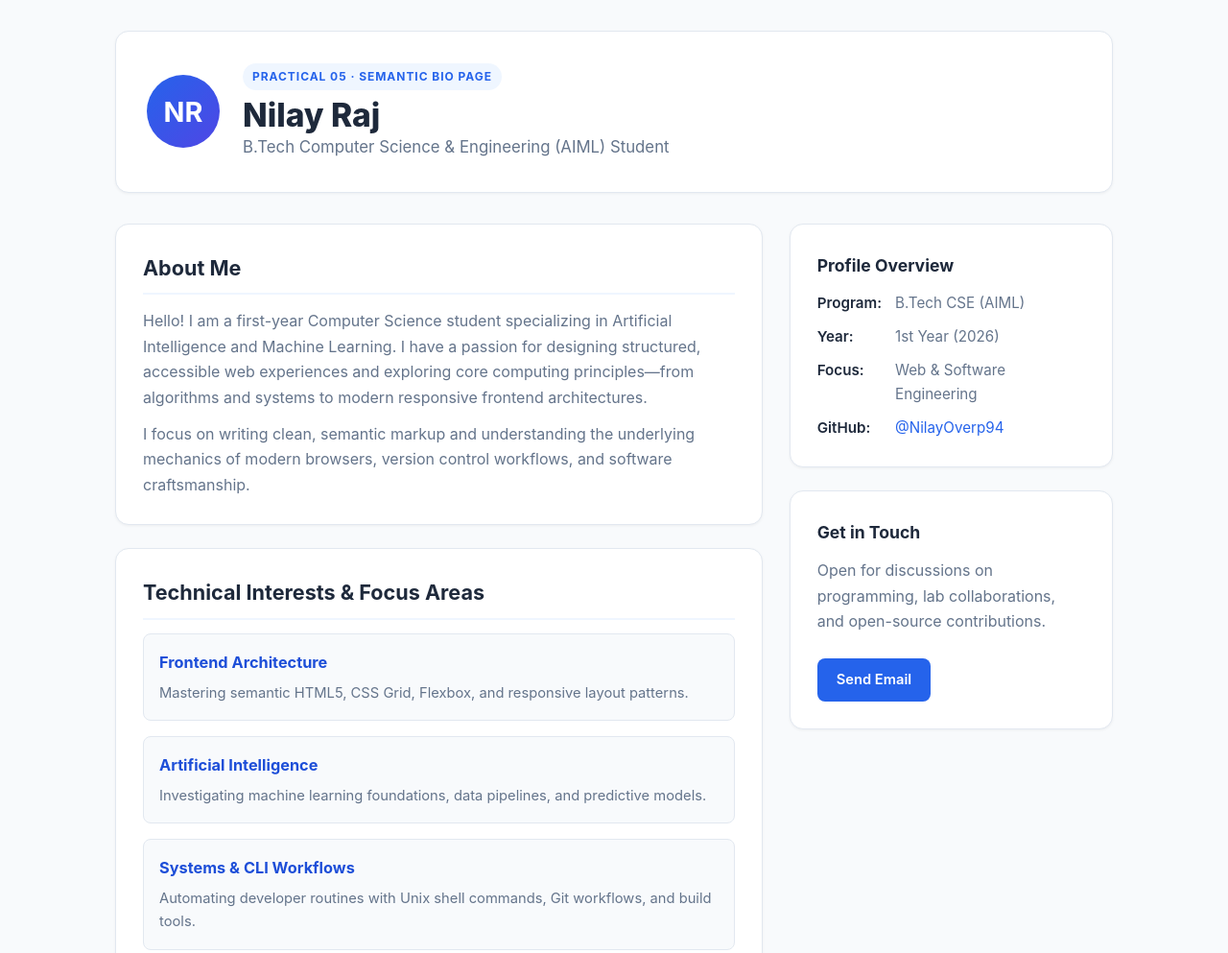
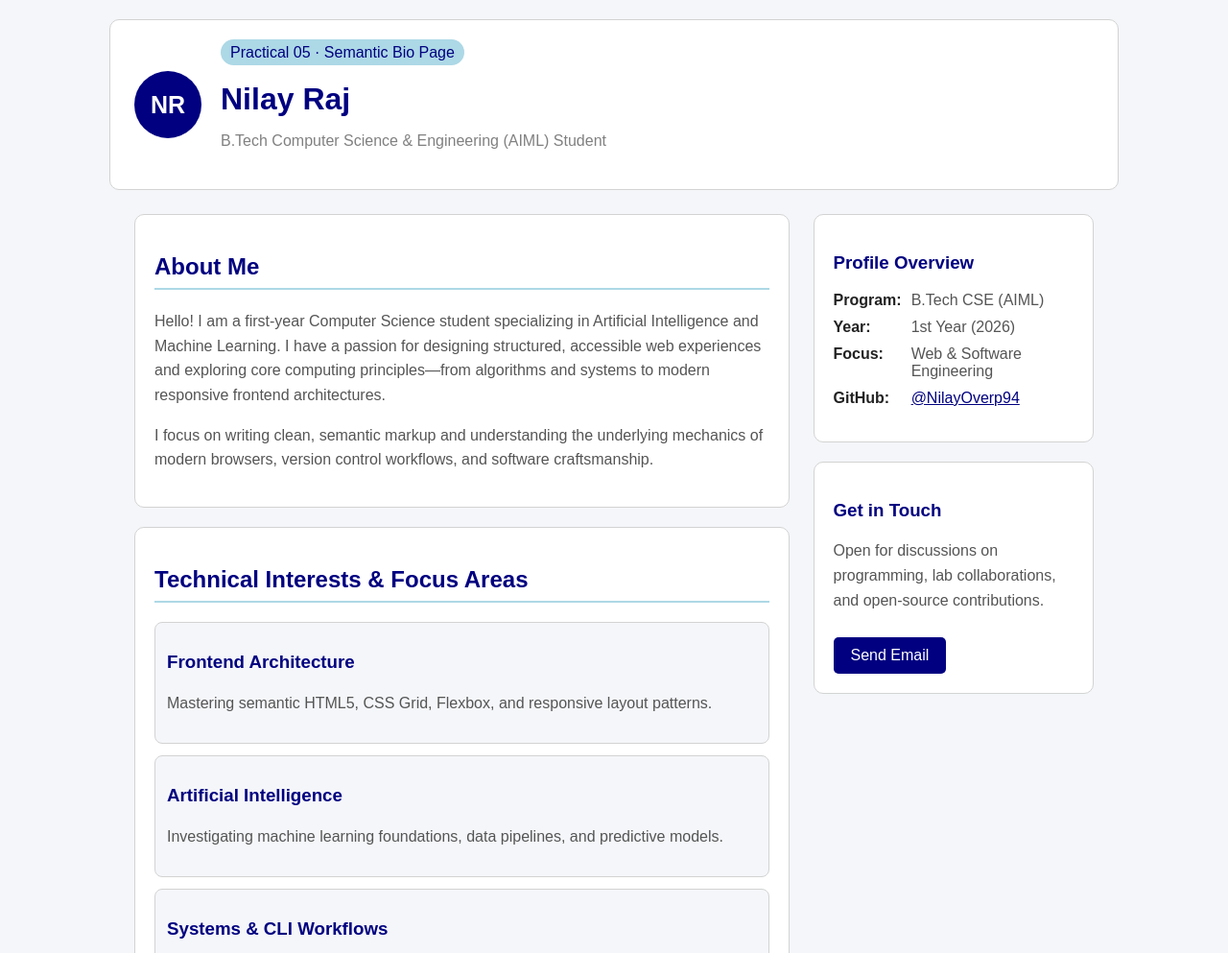
Before and after one commit to namangupta-prog/Web_Dev_lab, a plain HTML site: page P5/index.html in a window 1280 px wide. Shown: the top 993 px of the page at 96% size. Drawn offline with Linux system fonts and the light colour scheme.

Commit message:
Simplify P5 CSS styling

```diff
--- a/P5/style.css
+++ b/P5/style.css
@@ -1,244 +1,181 @@
-/* Practical 05: Semantic Bio Page Styles */
-
-:root {
-  --primary: #2563eb;
-  --primary-dark: #1d4ed8;
-  --primary-light: #eff6ff;
-  --text-main: #1e293b;
-  --text-muted: #64748b;
-  --bg-page: #f8fafc;
-  --bg-card: #ffffff;
-  --border-color: #e2e8f0;
-  --radius-lg: 14px;
-  --radius-sm: 8px;
-  --shadow-sm: 0 1px 3px rgba(0, 0, 0, 0.05);
-  --shadow-md: 0 4px 12px rgba(0, 0, 0, 0.05);
+body {
+  font-family: Arial, sans-serif;
+  background-color: #f4f6f9;
+  color: #222;
+  margin: 0;
+  padding: 20px;
 }
 
-* {
-  box-sizing: border-box;
-  margin: 0;
-  padding: 0;
-}
-
-body {
-  font-family: -apple-system, BlinkMacSystemFont, "Segoe UI", Roboto, Oxygen, Ubuntu, Cantarell, sans-serif;
-  background-color: var(--bg-page);
-  color: var(--text-main);
-  line-height: 1.65;
-  padding: 32px 16px;
-}
-
-/* Header */
 .bio-header {
-  max-width: 1040px;
-  margin: 0 auto 32px;
-  background: var(--bg-card);
-  padding: 32px;
-  border-radius: var(--radius-lg);
-  border: 1px solid var(--border-color);
-  box-shadow: var(--shadow-sm);
+  background-color: white;
+  padding: 25px;
+  margin: 0 auto 25px;
+  max-width: 1000px;
+  border: 1px solid lightgrey;
+  border-radius: 10px;
 }
 
 .header-inner {
   display: flex;
   align-items: center;
-  gap: 24px;
+  gap: 20px;
 }
 
 .avatar-badge {
-  width: 76px;
-  height: 76px;
+  width: 70px;
+  height: 70px;
   border-radius: 50%;
-  background: linear-gradient(135deg, var(--primary), #4f46e5);
-  color: #ffffff;
+  background-color: navy;
+  color: white;
   display: flex;
   align-items: center;
   justify-content: center;
-  font-size: 1.8rem;
-  font-weight: 700;
-  flex-shrink: 0;
+  font-size: 25px;
+  font-weight: bold;
 }
 
 .eyebrow-tag {
-  display: inline-block;
-  font-size: 0.75rem;
-  font-weight: 700;
-  text-transform: uppercase;
-  letter-spacing: 0.08em;
-  color: var(--primary);
-  background-color: var(--primary-light);
-  padding: 4px 10px;
+  color: navy;
+  background-color: lightblue;
+  padding: 5px 10px;
   border-radius: 20px;
-  margin-bottom: 6px;
 }
 
 .bio-name {
-  font-size: 2.1rem;
-  font-weight: 800;
-  color: var(--text-main);
-  line-height: 1.2;
+  color: navy;
+  margin-bottom: 5px;
 }
 
 .bio-role {
-  color: var(--text-muted);
-  font-size: 1.05rem;
+  color: grey;
 }
 
-/* Layout */
 .bio-layout {
-  max-width: 1040px;
-  margin: 0 auto;
-  display: grid;
-  grid-template-columns: 2fr 1fr;
-  gap: 28px;
+  max-width: 1000px;
+  margin: auto;
+  display: flex;
+  gap: 25px;
+  align-items: flex-start;
 }
 
 .primary-content {
+  width: 70%;
   display: flex;
   flex-direction: column;
-  gap: 24px;
+  gap: 20px;
 }
 
 .bio-sidebar {
+  width: 30%;
   display: flex;
   flex-direction: column;
-  gap: 24px;
+  gap: 20px;
 }
 
 .bio-card {
-  background: var(--bg-card);
-  padding: 28px;
-  border-radius: var(--radius-lg);
-  border: 1px solid var(--border-color);
-  box-shadow: var(--shadow-sm);
+  background-color: white;
+  border: 1px solid lightgrey;
+  border-radius: 10px;
+  padding: 20px;
 }
 
 .bio-card h2 {
-  font-size: 1.35rem;
-  color: var(--text-main);
-  margin-bottom: 14px;
+  color: navy;
+  border-bottom: 2px solid lightblue;
   padding-bottom: 8px;
-  border-bottom: 2px solid var(--primary-light);
 }
 
 .bio-card h3 {
-  font-size: 1.1rem;
-  margin-bottom: 12px;
+  color: navy;
 }
 
 .bio-card p {
-  color: var(--text-muted);
-  margin-bottom: 12px;
+  color: #555;
+  line-height: 1.6;
 }
 
-.bio-card p:last-child {
-  margin-bottom: 0;
-}
-
-/* Cards Grid inside section */
 .cards-grid {
-  display: grid;
-  grid-template-columns: 1fr;
-  gap: 16px;
-  margin-top: 14px;
+  display: flex;
+  flex-direction: column;
+  gap: 12px;
 }
 
 .interest-item {
-  padding: 16px;
-  background: var(--bg-page);
-  border-radius: var(--radius-sm);
-  border: 1px solid var(--border-color);
+  background-color: #f4f6f9;
+  border: 1px solid lightgrey;
+  border-radius: 8px;
+  padding: 12px;
 }
 
 .interest-item h3 {
-  font-size: 1.02rem;
-  color: var(--primary-dark);
-  margin-bottom: 6px;
+  color: navy;
 }
 
-.interest-item p {
-  font-size: 0.92rem;
-  color: var(--text-muted);
-}
-
-/* Skill Tags */
 .skill-tags {
   display: flex;
   flex-wrap: wrap;
   gap: 10px;
-  margin-top: 8px;
 }
 
 .tag {
-  background: var(--primary-light);
-  color: var(--primary-dark);
-  padding: 6px 14px;
+  background-color: lightblue;
+  color: navy;
+  padding: 6px 12px;
   border-radius: 20px;
-  font-size: 0.88rem;
-  font-weight: 600;
-  border: 1px solid #dbeafe;
 }
 
-/* Profile Metadata */
 .profile-meta {
   display: grid;
   grid-template-columns: auto 1fr;
-  gap: 10px 14px;
-  font-size: 0.95rem;
+  gap: 10px;
 }
 
 .profile-meta dt {
-  font-weight: 600;
-  color: var(--text-main);
+  font-weight: bold;
 }
 
 .profile-meta dd {
-  color: var(--text-muted);
+  margin: 0;
+  color: #555;
 }
 
 .profile-meta a {
-  color: var(--primary);
-  text-decoration: none;
-}
-
-.profile-meta a:hover {
-  text-decoration: underline;
+  color: navy;
 }
 
 .action-btn {
   display: inline-block;
-  margin-top: 14px;
-  background: var(--primary);
-  color: #ffffff;
-  padding: 10px 20px;
-  border-radius: var(--radius-sm);
+  background-color: navy;
+  color: white;
+  padding: 10px 18px;
   text-decoration: none;
-  font-weight: 600;
-  font-size: 0.92rem;
-  transition: background 0.2s ease;
+  border-radius: 5px;
+  margin-top: 10px;
 }
 
 .action-btn:hover {
-  background: var(--primary-dark);
+  background-color: grey;
 }
 
-/* Footer */
 .bio-footer {
-  max-width: 1040px;
-  margin: 36px auto 0;
+  max-width: 1000px;
+  margin: 25px auto 0;
+  padding: 15px;
   text-align: center;
-  font-size: 0.88rem;
-  color: var(--text-muted);
-  padding-top: 20px;
-  border-top: 1px solid var(--border-color);
+  background-color: navy;
+  color: white;
 }
 
-/* Responsive */
-@media (max-width: 768px) {
+@media (max-width: 700px) {
   .bio-layout {
-    grid-template-columns: 1fr;
+    flex-direction: column;
   }
+
+  .primary-content,
+  .bio-sidebar {
+    width: 100%;
+  }
+
   .header-inner {
     flex-direction: column;
     text-align: center;
```
